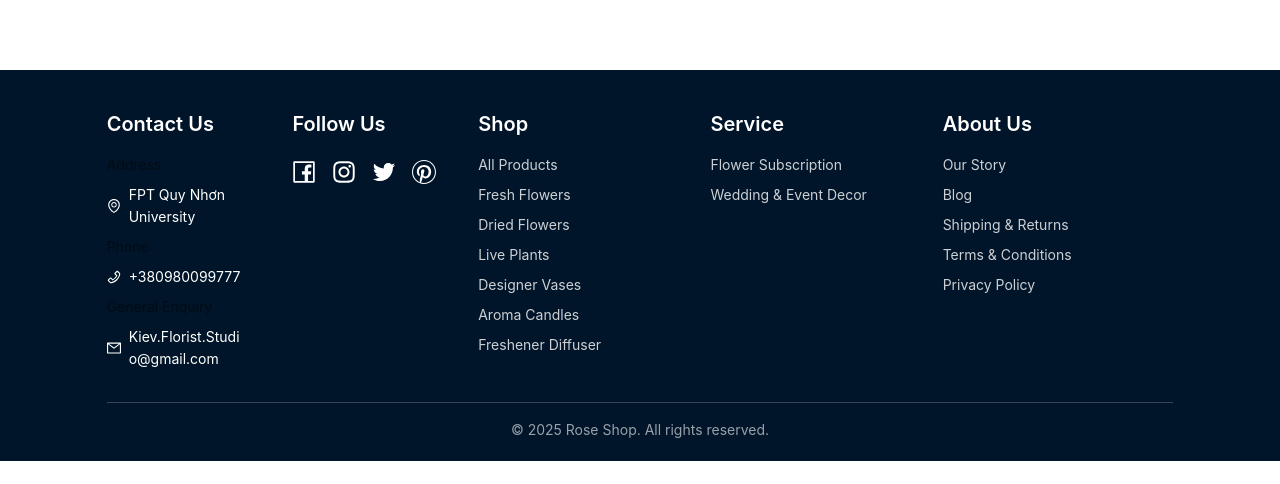
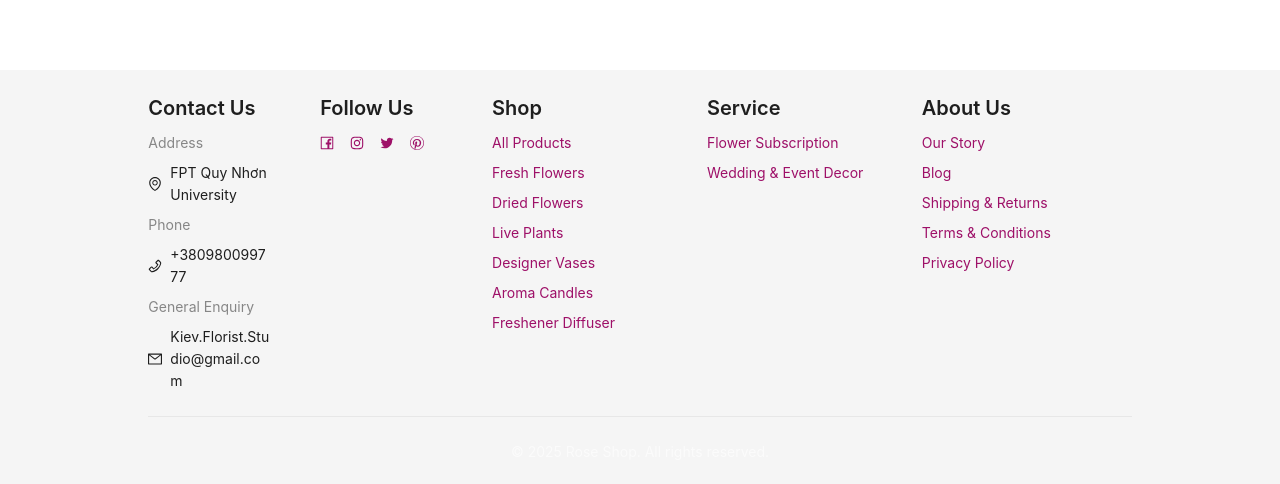
Before and after one commit to neyudnguyen/rose-shop-frontend, a Next.js app: page / in a window 1280 px wide. Shown: the part 2188-2672 px from the top of the page. Before the commit the page ends 2649 px from the top, so only its background shows below. Built offline with nearby package versions, Linux system fonts and the light colour scheme; no server answers; what @ant-design/nextjs-registry would draw is missing.

Commit message:
feat: simplify Footer component by removing inline styles and unnecessary elements

```diff
--- a/src/components/customer/common/Footer.tsx
+++ b/src/components/customer/common/Footer.tsx
@@ -15,82 +15,54 @@ import React from 'react';
 const { Footer: AntFooter } = Layout;
 const { Title, Text, Link } = Typography;
 
-const Footer: React.FC = () => {
+const Footer = () => {
 	return (
-		<AntFooter
-			style={{ background: '#001529', color: '#fff', padding: '40px 0 20px' }}
-		>
+		<AntFooter>
 			<Row justify="center">
 				<Col xs={24} md={20}>
 					<Row gutter={[48, 32]}>
 						{/* Contact Section */}
 						<Col xs={24} sm={12} md={4}>
-							<Title level={4} style={{ color: '#fff', marginBottom: 16 }}>
-								Contact Us
-							</Title>
+							<Title level={4}>Contact Us</Title>
 							<Space direction="vertical" size="small">
 								<Text type="secondary">Address</Text>
 								<Space>
 									<EnvironmentOutlined />
-									<Text style={{ color: '#fff' }}>FPT Quy Nhơn University</Text>
+									<Text>FPT Quy Nhơn University</Text>
 								</Space>
 								<Text type="secondary">Phone</Text>
 								<Space>
 									<PhoneOutlined />
-									<Text style={{ color: '#fff' }}>+380980099777</Text>
+									<Text>+380980099777</Text>
 								</Space>
 								<Text type="secondary">General Enquiry</Text>
 								<Space>
 									<MailOutlined />
-									<Text style={{ color: '#fff' }}>
-										Kiev.Florist.Studio@gmail.com
-									</Text>
+									<Text>Kiev.Florist.Studio@gmail.com</Text>
 								</Space>
 							</Space>
 						</Col>
 
-						{/* Follow Us Section */}
 						<Col xs={24} sm={12} md={4}>
-							<Title level={4} style={{ color: '#fff', marginBottom: 16 }}>
-								Follow Us
-							</Title>
+							<Title level={4}>Follow Us</Title>
 							<Space size="middle">
-								<Link
-									href="#"
-									style={{ color: '#fff', fontSize: '24px' }}
-									className="social-link"
-								>
+								<Link href="#" className="social-link">
 									<FacebookOutlined />
 								</Link>
-								<Link
-									href="#"
-									style={{ color: '#fff', fontSize: '24px' }}
-									className="social-link"
-								>
+								<Link href="#" className="social-link">
 									<InstagramOutlined />
 								</Link>
-								<Link
-									href="#"
-									style={{ color: '#fff', fontSize: '24px' }}
-									className="social-link"
-								>
+								<Link href="#" className="social-link">
 									<TwitterOutlined />
 								</Link>
-								<Link
-									href="#"
-									style={{ color: '#fff', fontSize: '24px' }}
-									className="social-link"
-								>
+								<Link href="#" className="social-link">
 									<PinterestOutlined />
 								</Link>
 							</Space>
 						</Col>
 
-						{/* Shop Section */}
 						<Col xs={24} sm={12} md={5}>
-							<Title level={4} style={{ color: '#fff', marginBottom: 16 }}>
-								Shop
-							</Title>
+							<Title level={4}>Shop</Title>
 							<Space direction="vertical" size="small">
 								<Link className="footer-link">All Products</Link>
 								<Link className="footer-link">Fresh Flowers</Link>
@@ -102,22 +74,16 @@ const Footer: React.FC = () => {
 							</Space>
 						</Col>
 
-						{/* Service Section */}
 						<Col xs={24} sm={12} md={5}>
-							<Title level={4} style={{ color: '#fff', marginBottom: 16 }}>
-								Service
-							</Title>
+							<Title level={4}>Service</Title>
 							<Space direction="vertical" size="small">
 								<Link className="footer-link">Flower Subscription</Link>
 								<Link className="footer-link">Wedding & Event Decor</Link>
 							</Space>
 						</Col>
 
-						{/* About Us Section */}
 						<Col xs={24} sm={12} md={6}>
-							<Title level={4} style={{ color: '#fff', marginBottom: 16 }}>
-								About Us
-							</Title>
+							<Title level={4}>About Us</Title>
 							<Space direction="vertical" size="small">
 								<Link className="footer-link">Our Story</Link>
 								<Link className="footer-link">Blog</Link>
@@ -128,13 +94,7 @@ const Footer: React.FC = () => {
 						</Col>
 					</Row>
 
-					{/* Copyright Section */}
-					<Divider
-						style={{
-							borderColor: 'rgba(255, 255, 255, 0.2)',
-							margin: '32px 0 16px',
-						}}
-					/>
+					<Divider />
 					<Row justify="center">
 						<Col>
 							<Text style={{ color: 'rgba(255, 255, 255, 0.6)' }}>
@@ -145,18 +105,6 @@ const Footer: React.FC = () => {
 					</Row>
 				</Col>
 			</Row>
-
-			<style jsx global>{`
-				.footer-link {
-					color: rgba(255, 255, 255, 0.8) !important;
-				}
-				.footer-link:hover {
-					color: #ff85c0 !important;
-				}
-				.social-link:hover {
-					color: #ff85c0 !important;
-				}
-			`}</style>
 		</AntFooter>
 	);
 };
--- a/src/theme/themeConfig.ts
+++ b/src/theme/themeConfig.ts
@@ -7,6 +7,7 @@ const theme: ThemeConfig = {
 		colorSuccess: '#95DE64',
 		colorError: '#FF7875',
 		colorWarning: '#FFC069',
+		colorLink: '#9E1068',
 		borderRadius: 16,
 	},
 };
```
